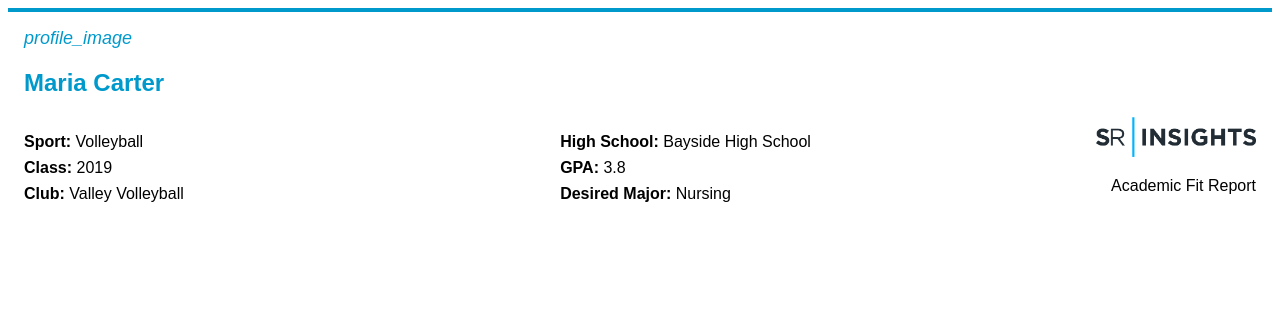
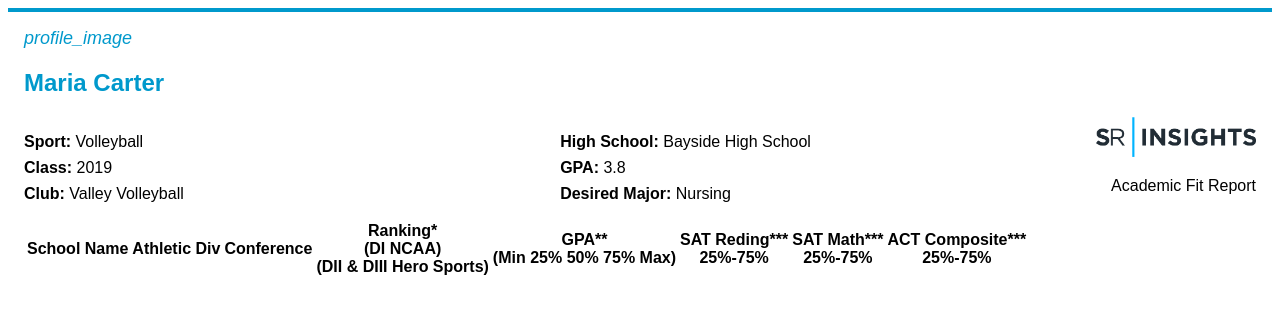
Before and after one commit to bryanw-x/vue-challenge, a Vue app: page / in a window 1280 px wide. Shown: the top 314 px of the page. Built offline with nearby package versions, Linux system fonts and the light colour scheme.

Commit message:
Fit Report Header Row
Some cleanup as well

```diff
--- a/src/components/AcademicFitReport.vue
+++ b/src/components/AcademicFitReport.vue
@@ -45,6 +45,22 @@
           <p>Academic Fit Report</p>
         </div>
       </div>
+    </div>
+    <div class="fit-report-header">
+      <table>
+        <thead>
+          <tr>
+            <th>School Name</th>
+            <th>Athletic Div</th>
+            <th>Conference</th>
+            <th>Ranking*<br>(DI NCAA)<br>(DII & DIII Hero Sports)</th>
+            <th>GPA**<br>(Min 25% 50% 75% Max)</th>
+            <th>SAT Reding***<br>25%-75%</th>
+            <th>SAT Math***<br>25%-75%</th>
+            <th>ACT Composite***<br>25%-75%</th>
+          </tr>
+        </thead>
+      </table>
     </div>
   </div>
 </template>
```
Lines whose indentation alone changed are shown as unchanged.
